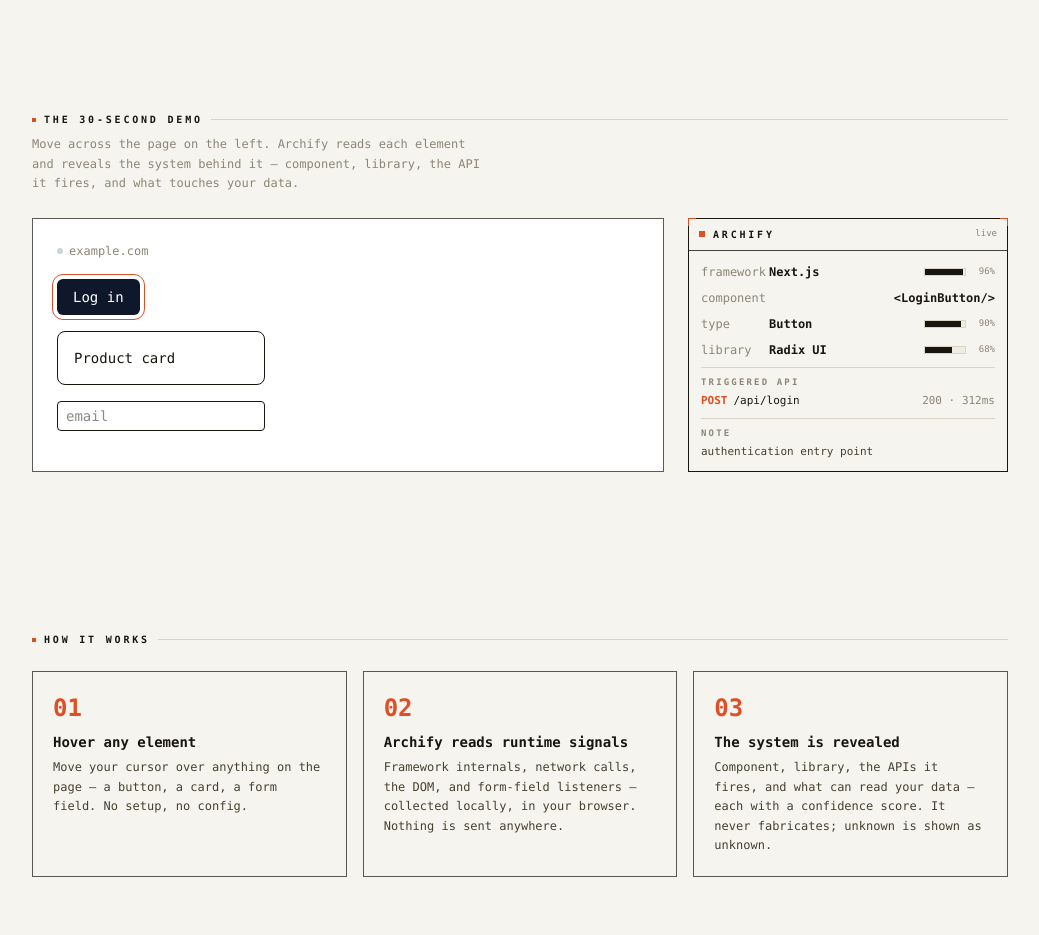
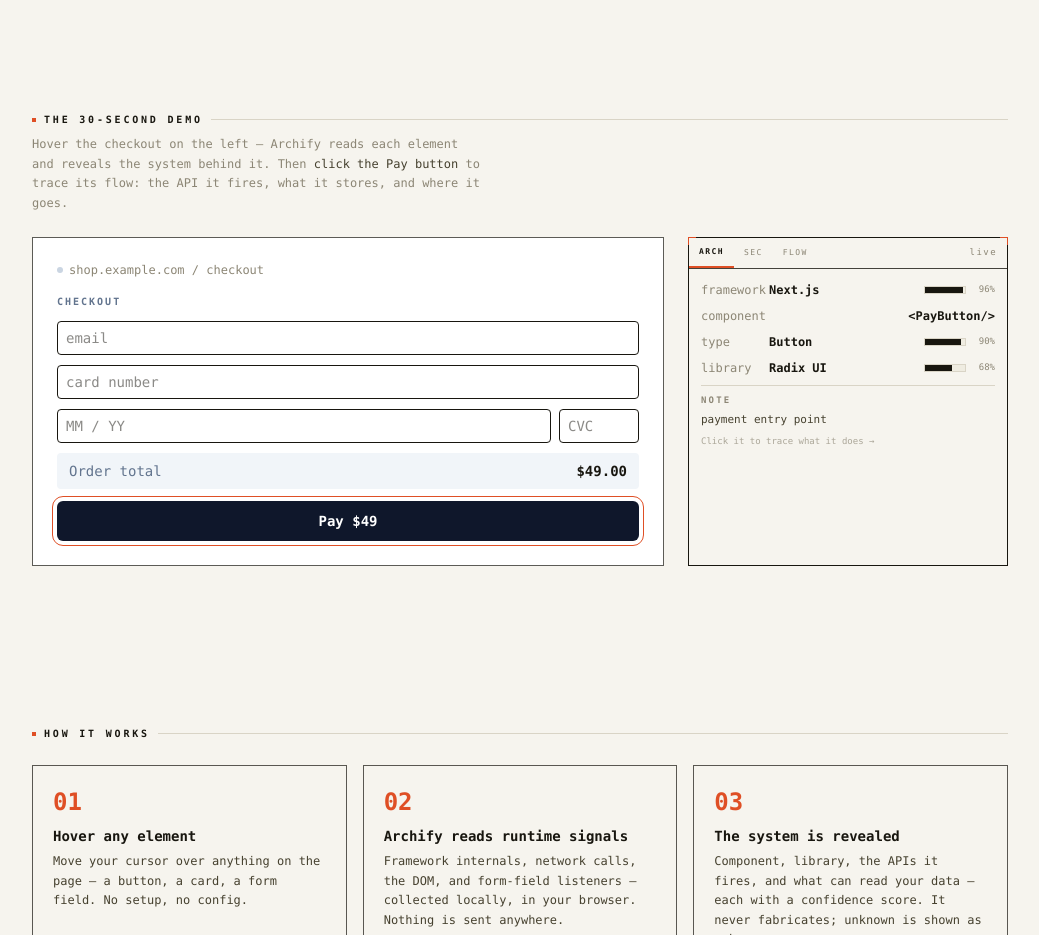
Before and after one commit to Salah-XD/archify, an Astro site in the folder site/: page / in a window 1280 px wide. Shown: the part 1580-2515 px from the top of the page, without its empty margins (120-1159 px from the left). Built offline with nearby package versions, Linux system fonts and the light colour scheme; Astro itself is replaced by a stand-in of ours.

Commit message:
feat(site): checkout-scene demo with hover->ARCH / click->FLOW; drop TRIGGERED API

```diff
--- a/site/src/components/LiveDemo.svelte
+++ b/site/src/components/LiveDemo.svelte
@@ -1,37 +1,44 @@
 <script>
+  import { onMount } from 'svelte';
   import GaugeRow from './GaugeRow.svelte';
 
+  // One entry per inspectable element: ARCH readout data + an optional click-flow.
+  //   flow: null  -> not traceable (just an ARCH readout)
+  //   flow: []    -> traceable but intentionally empty (page-load data, NOT a flow)
+  //   flow: [...] -> a real traced chain
   const targets = {
-    btn: {
-      name: '<LoginButton/>', type: 'Button', typeC: 90,
-      lib: 'Radix UI', libC: 68,
-      api: 'POST /api/login', status: '200', ms: '312ms',
-      note: 'authentication entry point',
-    },
-    card: {
-      name: '<ProductCard/>', type: 'Card', typeC: 82,
-      lib: 'shadcn/ui?', libC: 22,
-      api: 'GET /api/products', status: '200', ms: '88ms',
-      note: 'fetches product data on view',
-    },
-    input: {
-      name: '<EmailField/>', type: 'Input', typeC: 88,
-      lib: '—', libC: 0,
-      api: '—', status: '—', ms: '',
-      note: '1 third-party script can read this field',
-    },
+    email:   { name: '<EmailField/>',  type: 'Input',  typeC: 88, lib: '—',         libC: 0,  danger: false, note: 'email entry', flow: null },
+    card:    { name: '<CardInput/>',   type: 'Input',  typeC: 85, lib: '—',         libC: 0,  danger: true,  note: 'tag.unknown-cdn.io listens on the card field', flow: null },
+    cvc:     { name: '<CardInput/>',   type: 'Input',  typeC: 85, lib: '—',         libC: 0,  danger: true,  note: 'tag.unknown-cdn.io listens on the card field', flow: null },
+    summary: { name: '<OrderSummary/>',type: 'Card',   typeC: 82, lib: 'shadcn/ui?',libC: 22, danger: false, note: 'data fetched on page load — not a flow', flow: [] },
+    pay:     { name: '<PayButton/>',   type: 'Button', typeC: 90, lib: 'Radix UI',  libC: 68, danger: false, note: 'payment entry point',
+               flow: [
+                 { text: 'POST /api/charge · 200 · 312ms', conf: 'high' },
+                 { text: 'sets a token · localStorage',     conf: 'high' },
+                 { text: '→ /confirmation',                 conf: 'med'  },
+               ] },
   };
 
-  let active = 'btn';
+  let active = 'pay';   // hovered element -> ARCH readout (default = a sensible no-JS state)
+  let traced = null;    // clicked element key -> FLOW
   let cx = 0, cy = 0, inside = false;
+  let animate = false;  // flow entrance motion; stays off under prefers-reduced-motion / no-JS
+
+  onMount(() => {
+    if (!window.matchMedia('(prefers-reduced-motion: reduce)').matches) animate = true;
+  });
 
   function move(e) {
     const r = e.currentTarget.getBoundingClientRect();
     cx = e.clientX - r.left;
     cy = e.clientY - r.top;
   }
-  const set = (k) => () => (active = k);
+  const hover = (k) => () => { active = k; traced = null; };  // hovering always returns to live ARCH
+  const trace = (k) => () => { active = k; traced = k; };     // clicking a traceable element shows FLOW
+
   $: t = targets[active];
+  $: tab = traced ? 'flow' : 'arch';
+  $: flow = traced ? targets[traced].flow : null;
 </script>
 
 <section class="mx-auto max-w-5xl px-6 py-20">
@@ -41,38 +48,54 @@
     <span class="h-px flex-1 bg-line"></span>
   </div>
   <p class="mb-6 max-w-md text-[12px] leading-relaxed text-muted">
-    Move across the page on the left. Archify reads each element and reveals the system behind it —
-    component, library, the API it fires, and what touches your data.
+    Hover the checkout on the left — Archify reads each element and reveals the system behind it.
+    Then <span class="text-ink-2">click the Pay button</span> to trace its flow: the API it fires,
+    what it stores, and where it goes.
   </p>
 
   <div class="grid gap-6 md:grid-cols-[1fr_320px]">
-    <!-- the "foreign" page being inspected -->
+    <!-- the "foreign" page being inspected: a checkout -->
     <div
       class="relative overflow-hidden border border-ink/70 bg-white p-6 {inside ? 'cursor-none' : ''}"
       role="application"
-      aria-label="Interactive demo page"
+      aria-label="Interactive checkout demo"
       on:mousemove={move}
       on:mouseenter={() => (inside = true)}
       on:mouseleave={() => (inside = false)}
     >
-      <div class="mb-5 flex items-center gap-1.5 text-xs text-muted">
-        <span class="h-1.5 w-1.5 rounded-full bg-slate-300"></span>example.com
+      <div class="mb-4 flex items-center gap-1.5 text-xs text-muted">
+        <span class="h-1.5 w-1.5 rounded-full bg-slate-300"></span>shop.example.com / checkout
+      </div>
+      <div class="mb-3 text-[10px] font-semibold tracking-[0.2em] text-slate-500">CHECKOUT</div>
+
+      <input
+        class="mb-2.5 block w-full rounded border px-2 py-1.5 text-sm outline-offset-4 {active === 'email' ? 'outline outline-1 outline-redline' : ''}"
+        placeholder="email" on:mouseenter={hover('email')} on:focus={hover('email')} on:click={hover('email')} />
+
+      <input
+        class="mb-2.5 block w-full rounded border px-2 py-1.5 text-sm outline-offset-4 {active === 'card' ? 'outline outline-1 outline-redline' : ''}"
+        placeholder="card number" on:mouseenter={hover('card')} on:focus={hover('card')} on:click={hover('card')} />
+
+      <div class="mb-2.5 flex gap-2">
+        <input class="block w-full rounded border px-2 py-1.5 text-sm" placeholder="MM / YY"
+          on:mouseenter={hover('card')} on:focus={hover('card')} />
+        <input
+          class="block w-20 rounded border px-2 py-1.5 text-sm outline-offset-4 {active === 'cvc' ? 'outline outline-1 outline-redline' : ''}"
+          placeholder="CVC" on:mouseenter={hover('cvc')} on:focus={hover('cvc')} on:click={hover('cvc')} />
+      </div>
+
+      <div
+        class="mb-3 flex items-center justify-between rounded bg-slate-100 px-3 py-2 text-sm outline-offset-4 {active === 'summary' ? 'outline outline-1 outline-redline' : ''}"
+        role="group" aria-label="Order summary" tabindex="0"
+        on:mouseenter={hover('summary')} on:focus={hover('summary')} on:click={trace('summary')}>
+        <span class="text-slate-500">Order total</span><span class="font-semibold">$49.00</span>
       </div>
 
       <button
-        class="mb-4 block rounded-md bg-slate-900 px-4 py-2 text-sm text-white outline-offset-4 {active === 'btn' ? 'outline outline-1 outline-redline' : ''}"
-        on:mouseenter={set('btn')} on:focus={set('btn')}>Log in</button>
+        class="block w-full rounded-md bg-slate-900 px-4 py-2.5 text-sm font-semibold text-white outline-offset-4 {active === 'pay' ? 'outline outline-1 outline-redline' : ''}"
+        on:mouseenter={hover('pay')} on:focus={hover('pay')} on:click={trace('pay')}>Pay $49</button>
 
-      <div
-        class="mb-4 w-52 rounded-lg border p-4 text-sm outline-offset-4 {active === 'card' ? 'outline outline-1 outline-redline' : ''}"
-        role="group" aria-label="Product card" tabindex="0"
-        on:mouseenter={set('card')} on:focus={set('card')}>Product card</div>
-
-      <input
-        class="w-52 rounded border px-2 py-1 text-sm outline-offset-4 {active === 'input' ? 'outline outline-1 outline-redline' : ''}"
-        placeholder="email" on:mouseenter={set('input')} on:focus={set('input')} />
-
-      <!-- draughtsman crosshair reticle -->
+      <!-- draughtsman crosshair reticle (preserved) -->
       {#if inside}
         <div class="pointer-events-none absolute inset-y-0 w-px bg-redline/40" style="left:{cx}px"></div>
         <div class="pointer-events-none absolute inset-x-0 h-px bg-redline/40" style="top:{cy}px"></div>
@@ -87,12 +110,15 @@
     <div class="relative border border-ink bg-paper text-[12px]">
       <span class="pointer-events-none absolute -left-px -top-px h-2 w-2 border-l border-t border-redline"></span>
       <span class="pointer-events-none absolute -right-px -top-px h-2 w-2 border-r border-t border-redline"></span>
-      <div class="flex items-center gap-2 border-b border-ink/80 px-2.5 py-2">
-        <span class="h-1.5 w-1.5 bg-redline"></span>
-        <span class="text-[10px] font-semibold tracking-[0.28em]">ARCHIFY</span>
-        <span class="ml-auto font-mono text-[9px] text-muted">live</span>
+
+      <div class="flex items-center border-b border-ink/80 text-[8px] tracking-[0.18em]">
+        <span class="px-2.5 py-2 {tab === 'arch' ? 'border-b-2 border-redline font-bold text-ink' : 'text-muted'}">ARCH</span>
+        <span class="px-2.5 py-2 {t.danger ? 'font-bold text-redline' : 'text-muted'}">SEC{#if t.danger} ●{/if}</span>
+        <span class="px-2.5 py-2 {tab === 'flow' ? 'border-b-2 border-redline font-bold text-ink' : 'text-muted'}">FLOW</span>
+        <span class="ml-auto px-2.5 py-2 font-mono text-[9px] text-muted">live</span>
       </div>
 
+      {#if tab === 'arch'}
         <div class="space-y-2 p-3">
           <GaugeRow label="framework" value="Next.js" pct={96} />
           <div class="flex items-baseline justify-between">
@@ -103,23 +129,51 @@
           <GaugeRow label="library" value={t.lib} pct={t.libC} dim={t.libC === 0} />
 
           <div class="border-t border-line pt-2">
-          <div class="mb-1 text-[9px] font-semibold tracking-[0.24em] text-muted">TRIGGERED API</div>
-          {#if t.api === '—'}
-            <div class="text-[11px] text-muted/70">— none —</div>
+            <div class="mb-1 text-[9px] font-semibold tracking-[0.24em] text-muted">{t.danger ? 'SECURITY' : 'NOTE'}</div>
+            <div class="text-[11px] leading-snug {t.danger ? 'text-redline' : 'text-ink-2'}">
+              {#if t.danger}<span class="font-bold">! </span>{/if}{t.note}
+            </div>
+          </div>
+
+          {#if targets[active].flow}
+            <div class="text-[9px] text-muted/70">Click it to trace what it does →</div>
+          {/if}
+        </div>
       {:else}
-            <div class="flex items-center gap-1.5 font-mono text-[11px]">
-              <span class="font-semibold text-redline">{t.api.split(' ')[0]}</span>
-              <span class="truncate text-ink">{t.api.split(' ')[1]}</span>
-              <span class="ml-auto shrink-0 text-muted">{t.status} · {t.ms}</span>
+        <div class="flowbox space-y-1 p-3" class:animate>
+          <div class="mb-1.5 text-[9px] tracking-[0.2em] text-muted">TRACED FROM YOUR CLICK</div>
+          <div class="mb-2 font-mono text-[13px] font-semibold text-ink">▸ {targets[traced].name}</div>
+          {#if flow.length === 0}
+            <p class="text-[11px] leading-snug text-muted/80">
+              No flow — this wasn't triggered by your interaction. Its data loaded with the page.
+            </p>
+          {:else}
+            <ol class="space-y-1.5">
+              {#each flow as s, i}
+                <li class="step flex items-start gap-2" style="--i:{i}">
+                  <span class="mt-[3px] h-1.5 w-1.5 shrink-0 bg-redline"></span>
+                  <span class="flex-1 text-[11px] leading-snug">{s.text}</span>
+                  <span class="shrink-0 text-[9px] {s.conf === 'high' ? 'text-ink' : 'text-muted'}">{s.conf === 'high' ? '● high' : '◐ med'}</span>
+                </li>
+              {/each}
+            </ol>
+            <p class="mt-2 border-t border-line pt-1.5 text-[9px] leading-snug text-muted/70">
+              Best-effort: steps after the first await may be lower-confidence.
+            </p>
+          {/if}
         </div>
       {/if}
     </div>
-
-        <div class="border-t border-line pt-2">
-          <div class="mb-1 text-[9px] font-semibold tracking-[0.24em] text-muted">NOTE</div>
-          <div class="text-[11px] leading-snug {active === 'input' ? 'text-redline' : 'text-ink-2'}">{t.note}</div>
-        </div>
-      </div>
-    </div>
   </div>
 </section>
+
+<style>
+  /* REST = fully visible. Flow steps only animate when JS runs and motion is allowed. */
+  .flowbox.animate .step {
+    opacity: 0;
+    transform: translateY(4px);
+    animation: flow-rise 0.4s ease forwards;
+    animation-delay: calc(var(--i) * 110ms);
+  }
+  @keyframes flow-rise { to { opacity: 1; transform: none; } }
+</style>
```
Also changed, not shown: site/tests/site.spec.ts (+29 -3 lines). Lines whose indentation alone changed are shown as unchanged.
